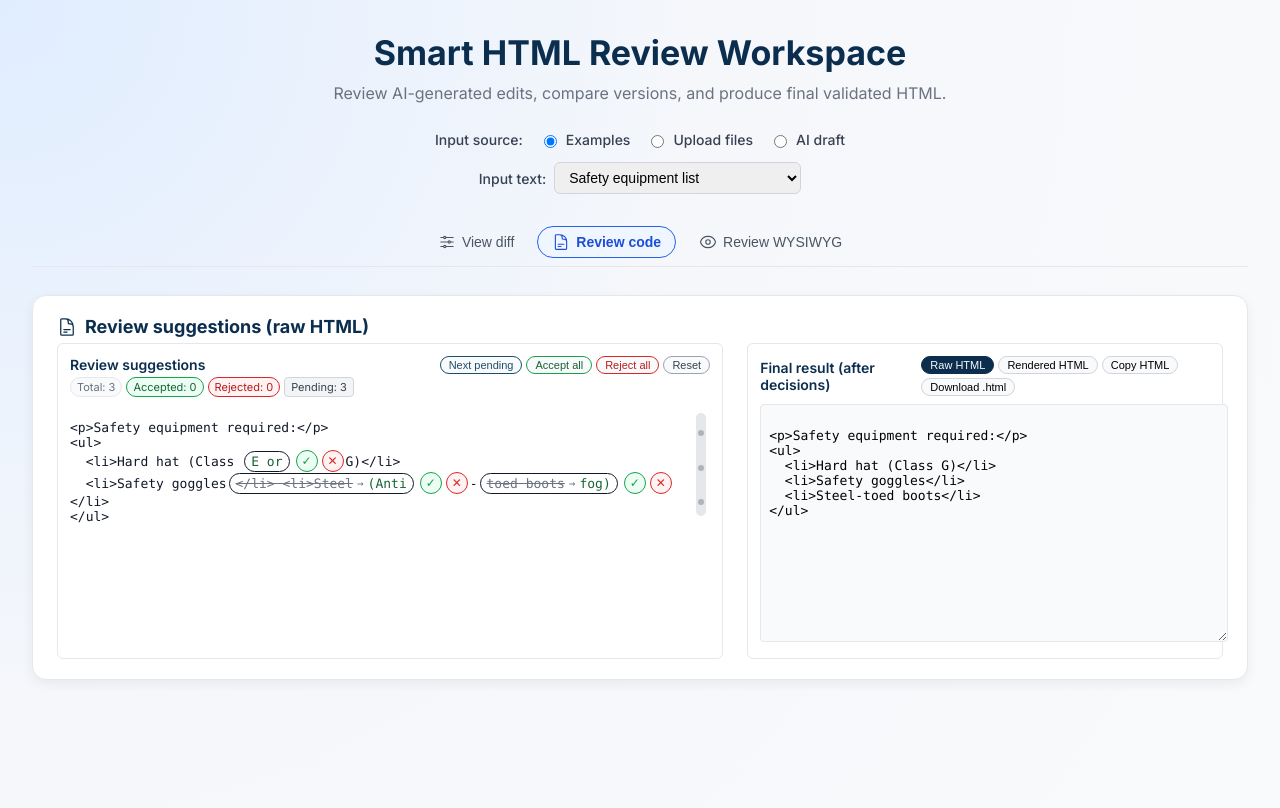
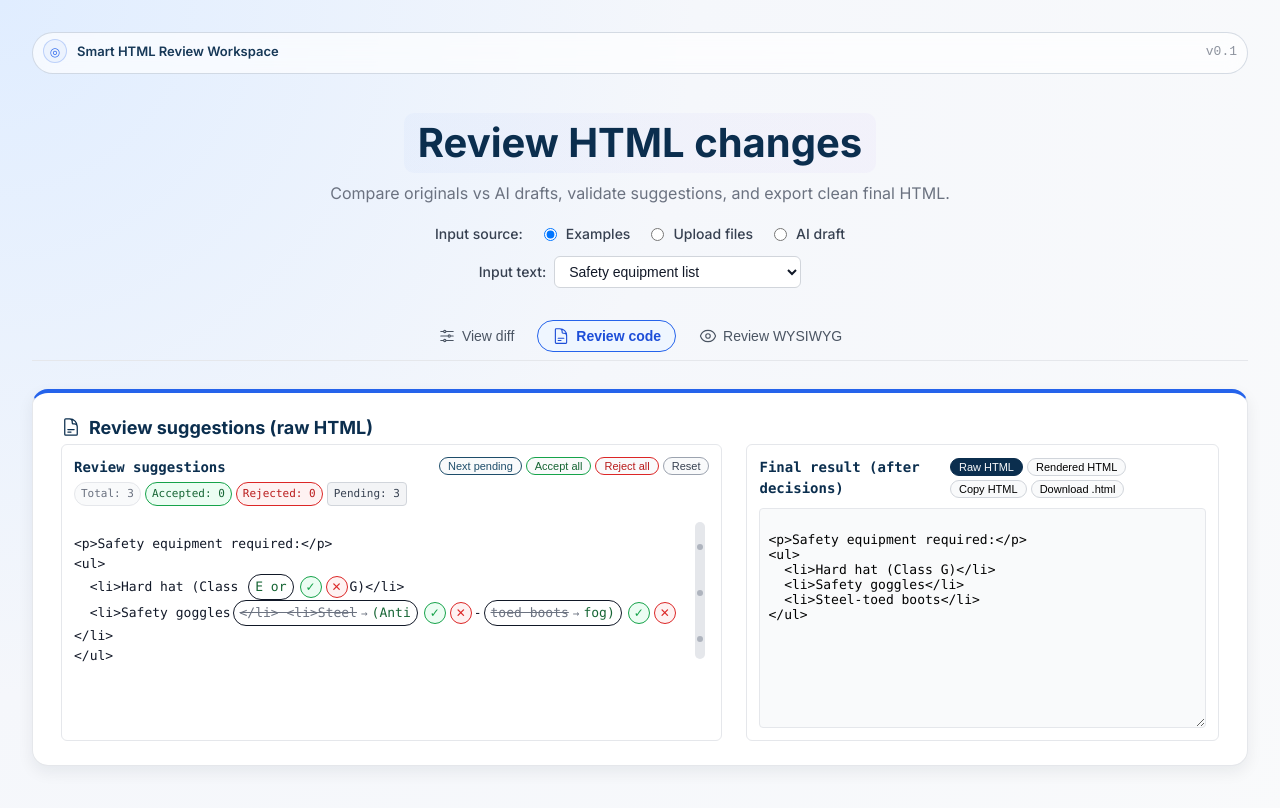
Before and after one commit to tara-humara/html-diff-viewer, a React (Vite) app: page / in a window 1280 px wide. Shown: the top 808 px of the page. Built offline with nearby package versions, Linux system fonts and the light colour scheme.

Commit message:
Improve UI: adjust header title and refine layout

```diff
--- a/src/App.css
+++ b/src/App.css
@@ -1,10 +1,28 @@
+/* -------------------------------------- */
+/* THEME VARIABLES                        */
+/* -------------------------------------- */
+
+/* Light theme (default) */
+:root {
+  --bg: radial-gradient(circle at 0% 0%,
+      #e0edff 0,
+      #f5f7fb 45%,
+      #f9fafb 100%);
+  --card-bg: #ffffff;
+  --text: #111827;
+  --text-soft: #6b7280;
+  --border: #e5e7eb;
+  --accent: #2563eb;
+  --nav-bg: rgba(255, 255, 255, 0.7);
+}
+
 /* Global background and typography */
 body {
   margin: 0;
   font-family: "Inter", system-ui, -apple-system, BlinkMacSystemFont,
     "Segoe UI", sans-serif;
-  color: #111827;
-  background: radial-gradient(circle at 0% 0%, #e0edff 0, #f5f7fb 45%, #f9fafb 100%);
+  color: var(--text);
+  background: var(--bg);
 }
 
 /* Root container */
@@ -29,16 +47,99 @@ body {
 }
 
 .app-header-title {
-  font-size: 34px;
-  margin: 0 0 10px 0;
+  font-size: 40px;
   font-weight: 700;
   color: #0b2e4e;
+  line-height: 1.2;
+  margin-bottom: 10px;
+
+  /* Notion-style ultra-soft highlight */
+  background: linear-gradient(90deg,
+      rgba(37, 99, 235, 0.03),
+      rgba(124, 58, 237, 0.03));
+  padding: 6px 14px;
+  border-radius: 10px;
+  display: inline-block;
 }
 
 .app-header-subtitle {
   margin: 0 0 28px 0;
+  margin-bottom: 22px;
   font-size: 16px;
-  color: #6b7280;
+  color: var(--text-soft);
+}
+
+/* -------------------------------------- */
+/* Tiny top navigation bar                */
+/* -------------------------------------- */
+.top-nav {
+  display: flex;
+  justify-content: space-between;
+  align-items: center;
+  padding: 6px 10px 10px;
+  margin-bottom: 12px;
+  font-size: 13px;
+  color: var(--text-soft);
+  opacity: 0.95;
+  background: var(--nav-bg);
+  backdrop-filter: blur(10px);
+  border-radius: 999px;
+  border: 1px solid rgba(148, 163, 184, 0.4);
+}
+
+.top-nav-left {
+  display: flex;
+  align-items: center;
+  gap: 10px;
+}
+
+.top-nav-logo {
+  width: 22px;
+  height: 22px;
+  border-radius: 50%;
+  border: 1px solid rgba(37, 99, 235, 0.25);
+  color: #2563eb;
+  background: rgba(37, 99, 235, 0.05);
+
+  display: flex;
+  align-items: center;
+  justify-content: center;
+  font-size: 12px;
+}
+
+.top-nav-name {
+  font-weight: 600;
+  color: #0b2e4e;
+}
+
+.top-nav-right {
+  display: flex;
+  align-items: center;
+  gap: 8px;
+}
+
+.top-nav-version {
+  font-family: ui-monospace, monospace;
+  opacity: 0.8;
+}
+
+/* Theme toggle button (not used yet, but ready) */
+.theme-toggle {
+  background: transparent;
+  border: none;
+  cursor: pointer;
+  font-size: 15px;
+  padding: 4px 6px;
+  opacity: 0.8;
+  border-radius: 999px;
+  transition: opacity 0.2s ease, transform 0.15s ease,
+    background-color 0.15s ease;
+}
+
+.theme-toggle:hover {
+  opacity: 1;
+  transform: scale(1.05);
+  background-color: rgba(148, 163, 184, 0.18);
 }
 
 /* -------------------------------------- */
@@ -90,6 +191,8 @@ body {
   border-radius: 6px;
   border: 1px solid #d1d5db;
   font-size: 14px;
+  background: #ffffff;
+  color: #111827;
 }
 
 /* -------------------------------------- */
@@ -148,6 +251,12 @@ body {
   border-radius: 6px;
   border: 1px solid #d1d5db;
   resize: vertical;
+  background: #ffffff;
+  color: #111827;
+}
+
+.textarea--small {
+  min-height: 80px;
 }
 
 .ai-upload-btn {
@@ -279,6 +388,8 @@ body {
   border-radius: 6px;
   border: 1px solid #d1d5db;
   font-size: 13px;
+  background: #ffffff;
+  color: #111827;
 }
 
 /* -------------------------------------- */
@@ -286,12 +397,21 @@ body {
 /* -------------------------------------- */
 
 .card {
-  background: #ffffff;
-  border-radius: 14px;
-  padding: 20px 24px;
-  box-shadow: 0 4px 12px rgba(15, 23, 42, 0.06);
-  border: 1px solid #e5e7eb;
-  margin-bottom: 20px;
+  background: var(--card-bg);
+  border-radius: 16px;
+  padding: 24px 28px;
+  box-shadow: 0 6px 16px rgba(15, 23, 42, 0.07);
+  border: 1px solid var(--border);
+  border-top: 4px solid var(--accent);
+  margin-bottom: 24px;
+}
+
+/* 🔧 Make sure any textarea inside cards (e.g. Final result box) stays inside */
+.card textarea {
+  width: 100%;
+  max-width: 100%;
+  box-sizing: border-box;
+  display: block;
 }
 
 .btn-primary {
@@ -307,16 +427,6 @@ body {
 
 .btn-primary:hover {
   background: #1e4fb8;
-}
-
-.diff-added {
-  background: #ecfdf5;
-  border: 1px solid #a7f3d0;
-}
-
-.diff-removed {
-  background: #fef2f2;
-  border: 1px solid #fecaca;
 }
 
 /* Inner layout wrapper */
@@ -348,12 +458,58 @@ body {
   margin: 0;
 }
 
-/* Shorter textarea variant */
-.textarea--small {
-  min-height: 80px;
-}
-
 /* Hidden file input */
 .file-input-hidden {
   display: none;
 }
+
+/* Diff monospace font */
+.diff-block {
+  font-family: ui-monospace, SFMono-Regular, Menlo, Monaco, Consolas, monospace;
+  font-size: 14px;
+  line-height: 1.55;
+  white-space: pre-wrap;
+}
+
+/* Added lines */
+.diff-added {
+  background: #ecfdf5;
+  border-left: 4px solid #10b981;
+  padding: 2px 6px;
+  border-radius: 4px;
+}
+
+/* Removed lines */
+.diff-removed {
+  background: #fef2f2;
+  border-left: 4px solid #ef4444;
+  padding: 2px 6px;
+  border-radius: 4px;
+}
+
+/* Modified word-level (inline) highlights */
+.diff-ins {
+  background: #d1fae5;
+  color: #065f46;
+  padding: 1px 3px;
+  border-radius: 3px;
+}
+
+.diff-del {
+  background: #fee2e2;
+  color: #991b1b;
+  padding: 1px 3px;
+  border-radius: 3px;
+  text-decoration: line-through;
+}
+
+/* Side-by-side diff alignment */
+.diff-table {
+  width: 100%;
+  border-collapse: collapse;
+}
+
+.diff-table td {
+  vertical-align: top;
+  padding: 4px 12px;
+}
--- a/src/App.tsx
+++ b/src/App.tsx
@@ -159,14 +159,23 @@ const App: React.FC = () => {
 
   return (
     <main className="app-shell">
+      {/* Tiny top nav bar */}
+      <nav className="top-nav">
+        <div className="top-nav-left">
+          <span className="top-nav-logo">◎</span>
+          <span className="top-nav-name">Smart HTML Review Workspace</span>
+        </div>
+        <span className="top-nav-version">v0.1</span>
+      </nav>
+
       <div className="app-inner">
         {/* HEADER */}
         <header className="app-header">
-          <h1 className="app-header-title">Smart HTML Review Workspace</h1>
+          <h1 className="app-header-title">Review HTML changes</h1>
 
           <p className="app-header-subtitle">
-            Review AI-generated edits, compare versions, and produce final
-            validated HTML.
+            Compare originals vs AI drafts, validate suggestions, and export
+            clean final HTML.
           </p>
 
           <section className="input-section">
@@ -409,7 +418,12 @@ const App: React.FC = () => {
                 icon={<DocumentTextIcon width={20} height={20} />}
               />
 
-              <ReviewableDiff original={originalHtml} modified={modifiedHtml} />
+              <div className="diff-block">
+                <ReviewableDiff
+                  original={originalHtml}
+                  modified={modifiedHtml}
+                />
+              </div>
             </section>
           )}
 
@@ -433,11 +447,13 @@ const App: React.FC = () => {
                 icon={<AdjustmentsHorizontalIcon width={20} height={20} />}
               />
 
+              <div className="diff-block">
                 <TextDiff
                   original={originalHtml}
                   modified={modifiedHtml}
                   mode={mode}
                 />
+              </div>
             </section>
           )}
 
@@ -449,11 +465,13 @@ const App: React.FC = () => {
                 icon={<Squares2X2Icon width={20} height={20} />}
               />
 
+              <div className="diff-block">
                 <SideBySideDiff
                   original={originalHtml}
                   modified={modifiedHtml}
                   mode={mode}
                 />
+              </div>
             </section>
           )}
         </section>
```
Lines whose indentation alone changed are shown as unchanged.
